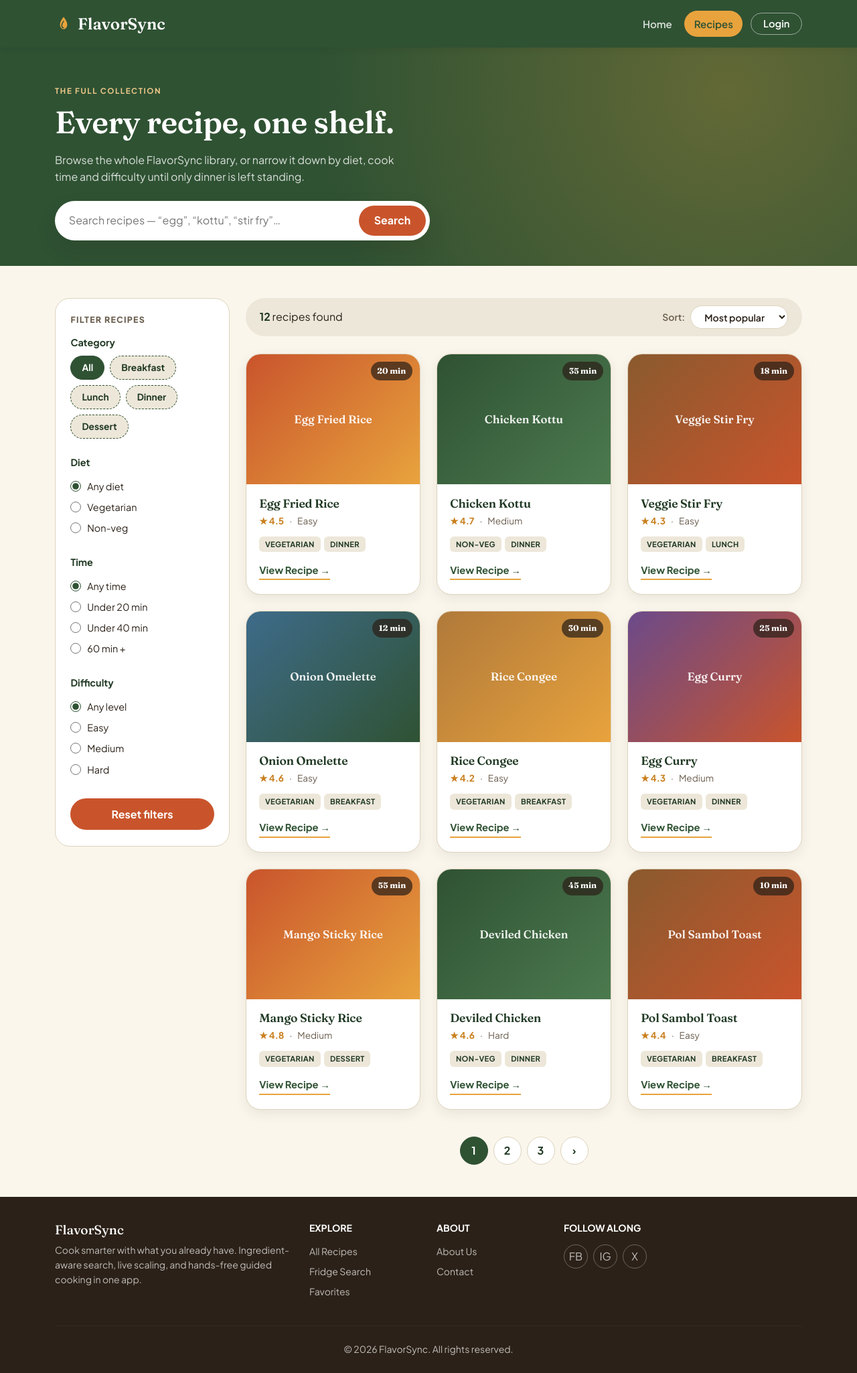
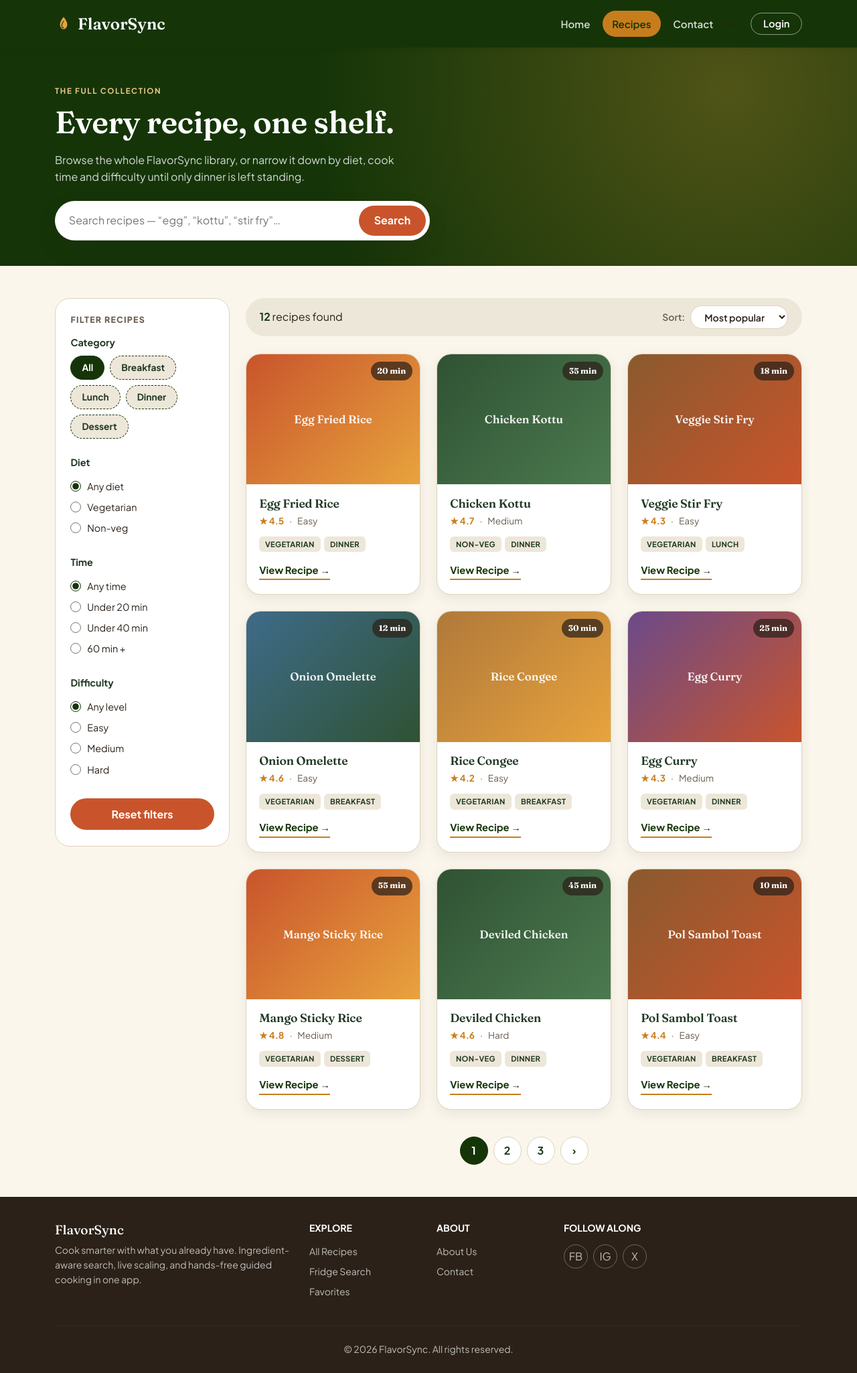
Before and after one commit to kavishka-disanayaka/ict-1209-miniproject-01, a PHP site: page /recipes.html in a window 1280 px wide. Shown: the whole page at 67% size. Run offline with PHP 8.4, Linux system fonts and the light colour scheme.

Commit message:
feat: link contact page from recipes navbar

```diff
--- a/css/recipes.css
+++ b/css/recipes.css
@@ -1,9 +1,9 @@
 
 
 :root {
-  --forest: #2F5233;
+  --forest: #153508;
   --forest-dark: #203923;
-  --saffron: #E8A33D;
+  --saffron: #c77d1c;
   --saffron-dark: #C97F1E;
   --clay: #C9542C;
   --cream: #FBF6EC;
--- a/recipes.html
+++ b/recipes.html
@@ -35,8 +35,8 @@
       <ul class="navbar-nav ms-auto align-items-lg-center gap-lg-1">
         <li class="nav-item"><a class="nav-link" href="index.html">Home</a></li>
         <li class="nav-item"><a class="nav-link active" aria-current="page" href="recipes.html">Recipes</a></li>
-        <!-- <li class="nav-item"><a class="nav-link" href="fridge-search.html">Fridge Search</a></li>
-        <li class="nav-item"><a class="nav-link" href="favorites.html">Favorites</a></li> -->
+         <li class="nav-item"><a class="nav-link" href="contact.html">Contact</a></li>
+        <!-- <li class="nav-item"><a class="nav-link" href="favorites.html">Favorites</a></li> --> -->
         <li class="nav-item ms-lg-2 mt-2 mt-lg-0"><a class="btn-login" href="auth/login.html">Login</a></li>
       </ul>
     </div>
```
